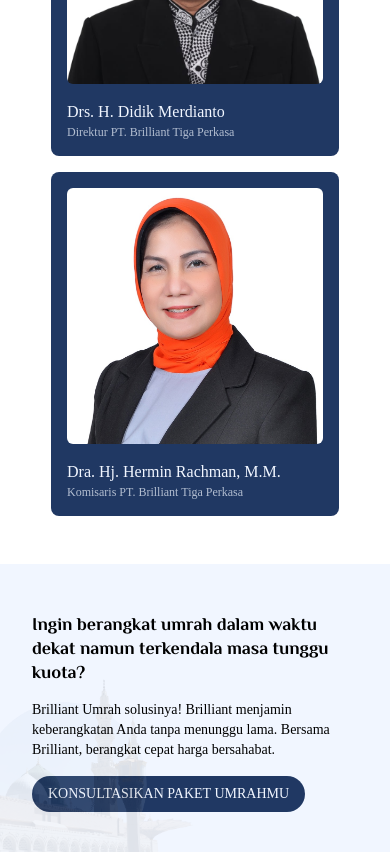
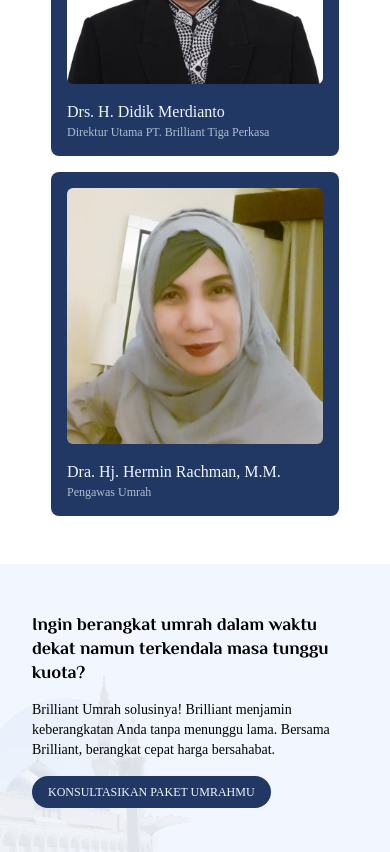
Before and after one commit to masbagaspn/brilliant-umrah, a React (Vite) app: page / in a window 390 px wide. Shown: the part 3840-4692 px from the top of the page. Built offline with nearby package versions, Linux system fonts and the light colour scheme; a web font is replaced by a local one.

Commit message:
fix: copy

```diff
--- a/src/components/sections/Copy2.jsx
+++ b/src/components/sections/Copy2.jsx
@@ -1,7 +1,7 @@
 const Copy2 = () => {
   return (
     <section className="relative w-full h-fit flex lg:justify-end bg-blue-secondary px-8 py-12 gap-4 lg:p-20">
-      <div className="w-full lg:w-2/3 flex flex-col gap-4 lg:gap-8">
+      <div className="w-full lg:w-2/3 flex flex-col gap-4 lg:gap-8 z-10">
         <h2 className="text-lg font-display font-bold leading-6 z-10 lg:text-3xl">
           Ingin berangkat umrah dalam waktu dekat namun terkendala masa tunggu
           kuota?
@@ -10,7 +10,7 @@ const Copy2 = () => {
           Brilliant Umrah solusinya! Brilliant menjamin keberangkatan Anda tanpa
           menunggu lama. Bersama Brilliant, berangkat cepat harga bersahabat.
         </p>
-        <button className="w-fit px-4 py-2 text-blue-secondary bg-blue-primary rounded-full text-sm">
+        <button className="w-fit px-4 py-2 text-blue-secondary bg-blue-primary rounded-full text-xs lg:text-sm">
           KONSULTASIKAN PAKET UMRAHMU
         </button>
       </div>
--- a/src/content/packages.js
+++ b/src/content/packages.js
@@ -5,7 +5,15 @@ const packages = [
     packages: [
       {
         name: "Paket A",
-        schedule: ["28 Agustus 2023", "25 September 2023", "23 Oktober 2023"],
+        schedule: [
+          "28 Agustus 2023",
+          "25 September 2023",
+          "23 Oktober 2023",
+          "27 November 2023",
+          "11 Desember 2023",
+          "25 Desember 2023",
+          "22 Januari 2024",
+        ],
         makkah: "Sofwa Royal Dar Eiman",
         madinah: "Royal Al Madinah",
         dubai: null,
--- a/src/content/pj.js
+++ b/src/content/pj.js
@@ -1,13 +1,13 @@
 const pj = [
   {
     name: "Drs. H. Didik Merdianto",
-    title: "Direktur PT. Brilliant Tiga Perkasa",
+    title: "Direktur Utama PT. Brilliant Tiga Perkasa",
     image: "/assets/images/pj-1.jpg",
   },
   {
     name: "Dra. Hj. Hermin Rachman, M.M.",
-    title: "Komisaris PT. Brilliant Tiga Perkasa",
-    image: "/assets/images/pj-2.jpeg",
+    title: "Pengawas Umrah",
+    image: "/assets/images/pj-2.jpg",
   },
 ];
 
```
Also changed, not shown: public/assets/images/pj-2.jpeg (deleted), public/assets/images/pj-2.jpg (added).
